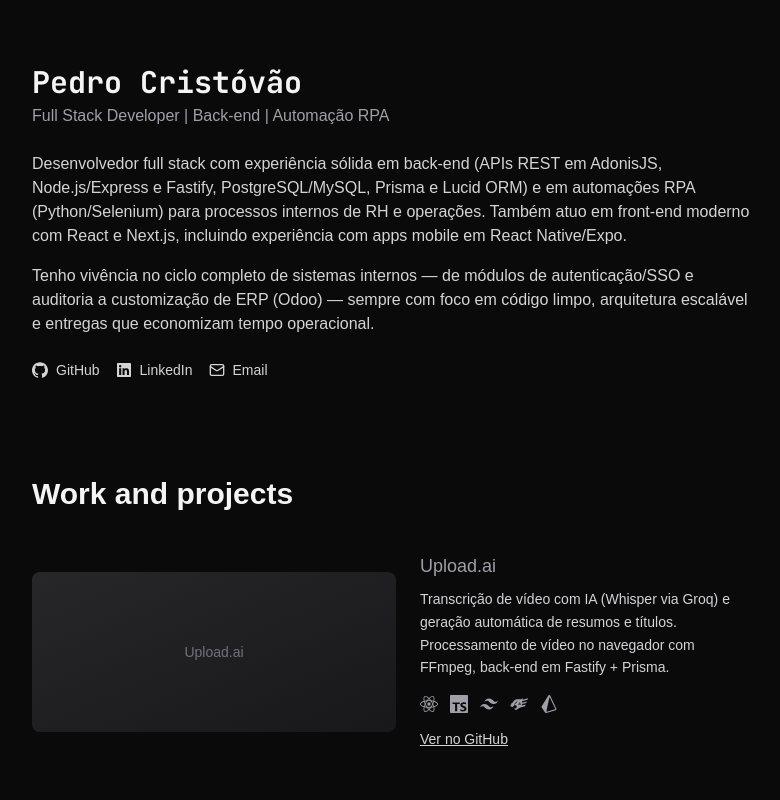
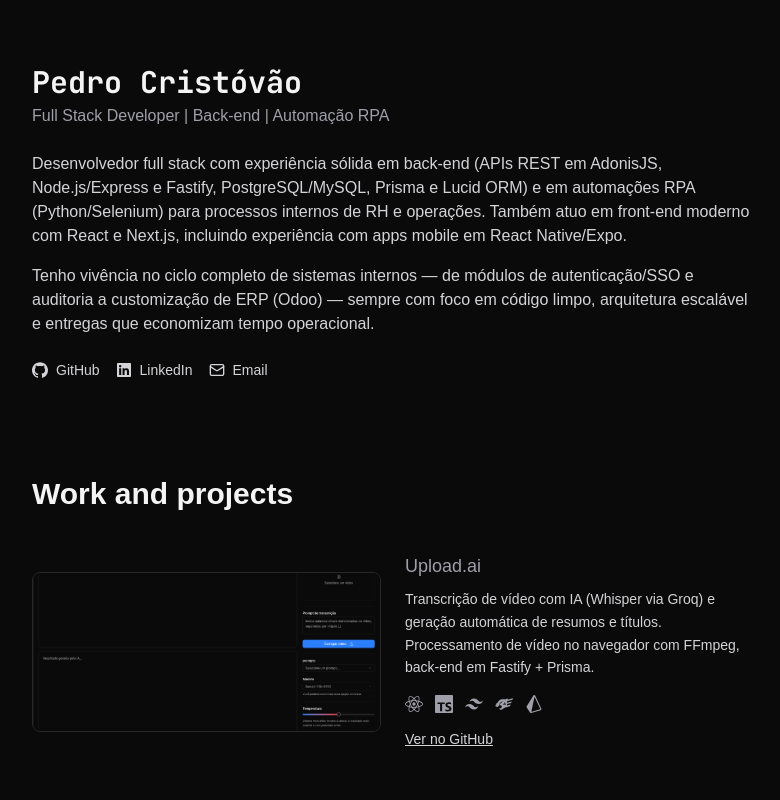
Before and after one commit to dev2Pedro/portfolio, a Next.js app: page / in a window 1280 px wide. Shown: the top 800 px of the page, without its empty margins (248-1028 px from the left). Built offline with nearby package versions, Linux system fonts and the light colour scheme; no server answers.

Commit message:
feat: usa screenshots reais nos cards de Upload.ai e Christmas Elderly

```diff
--- a/components/projects.tsx
+++ b/components/projects.tsx
@@ -1,3 +1,4 @@
+import Image from 'next/image'
 import Link from 'next/link'
 import type { IconType } from 'react-icons'
 import {
@@ -41,9 +42,20 @@
                 reversed ? 'sm:flex-row-reverse' : 'sm:flex-row'
               }`}
             >
-              <div className="flex h-40 flex-1 items-center justify-center rounded-lg bg-gradient-to-br from-zinc-800 to-zinc-900 px-4 text-center text-sm text-zinc-500">
-                {project.name}
-              </div>
+              {project.image ? (
+                <div className="relative h-40 flex-1 overflow-hidden rounded-lg border border-zinc-800">
+                  <Image
+                    src={project.image}
+                    alt={project.name}
+                    fill
+                    className="object-cover"
+                  />
+                </div>
+              ) : (
+                <div className="flex h-40 flex-1 items-center justify-center rounded-lg bg-gradient-to-br from-zinc-800 to-zinc-900 px-4 text-center text-sm text-zinc-500">
+                  {project.name}
+                </div>
+              )}
               <div className="flex-1">
                 <p className="text-lg text-zinc-400">{project.name}</p>
                 <p className="mt-2 text-sm leading-relaxed text-zinc-300">
--- a/data/content.ts
+++ b/data/content.ts
@@ -21,6 +21,7 @@
   stack: string[]
   url?: string
   internal?: boolean
+  image?: string
 }
 
 export interface ToolCategory {
@@ -69,12 +70,14 @@
     description: 'Transcrição de vídeo com IA (Whisper via Groq) e geração automática de resumos e títulos. Processamento de vídeo no navegador com FFmpeg, back-end em Fastify + Prisma.',
     stack: ['React', 'TypeScript', 'Tailwind CSS', 'Fastify', 'Prisma'],
     url: 'https://github.com/dev2Pedro/upload.ai',
+    image: '/projects/upload-ai.png',
   },
   {
     name: 'Christmas Elderly/API',
     description: 'Sistema de apadrinhamento natalino de idosos, em parceria com a turma de Psicologia da Unisociesc-Blumenau. Área administrativa autenticada, back-end em Fastify/Prisma/PostgreSQL (Supabase).',
     stack: ['Next.js', 'TypeScript', 'Tailwind CSS', 'Fastify', 'PostgreSQL'],
     url: 'https://github.com/dev2Pedro/christmas-front',
+    image: '/projects/christmas-elderly.png',
   },
   {
     name: 'Automações eSocial/FGTS/Edenred/Unico',
```
Also changed, not shown: public/projects/christmas-elderly.png (added), public/projects/upload-ai.png (added).
